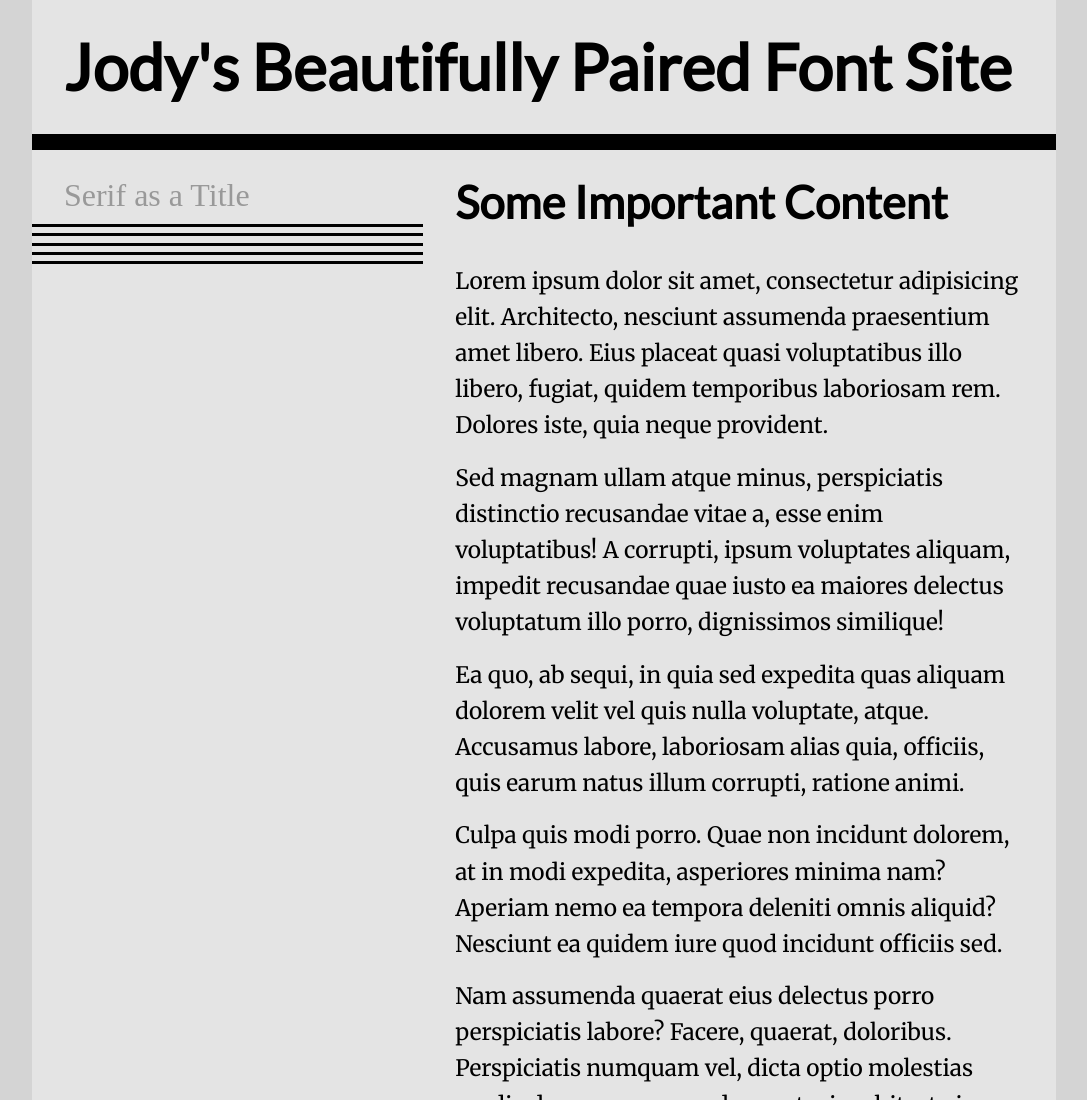
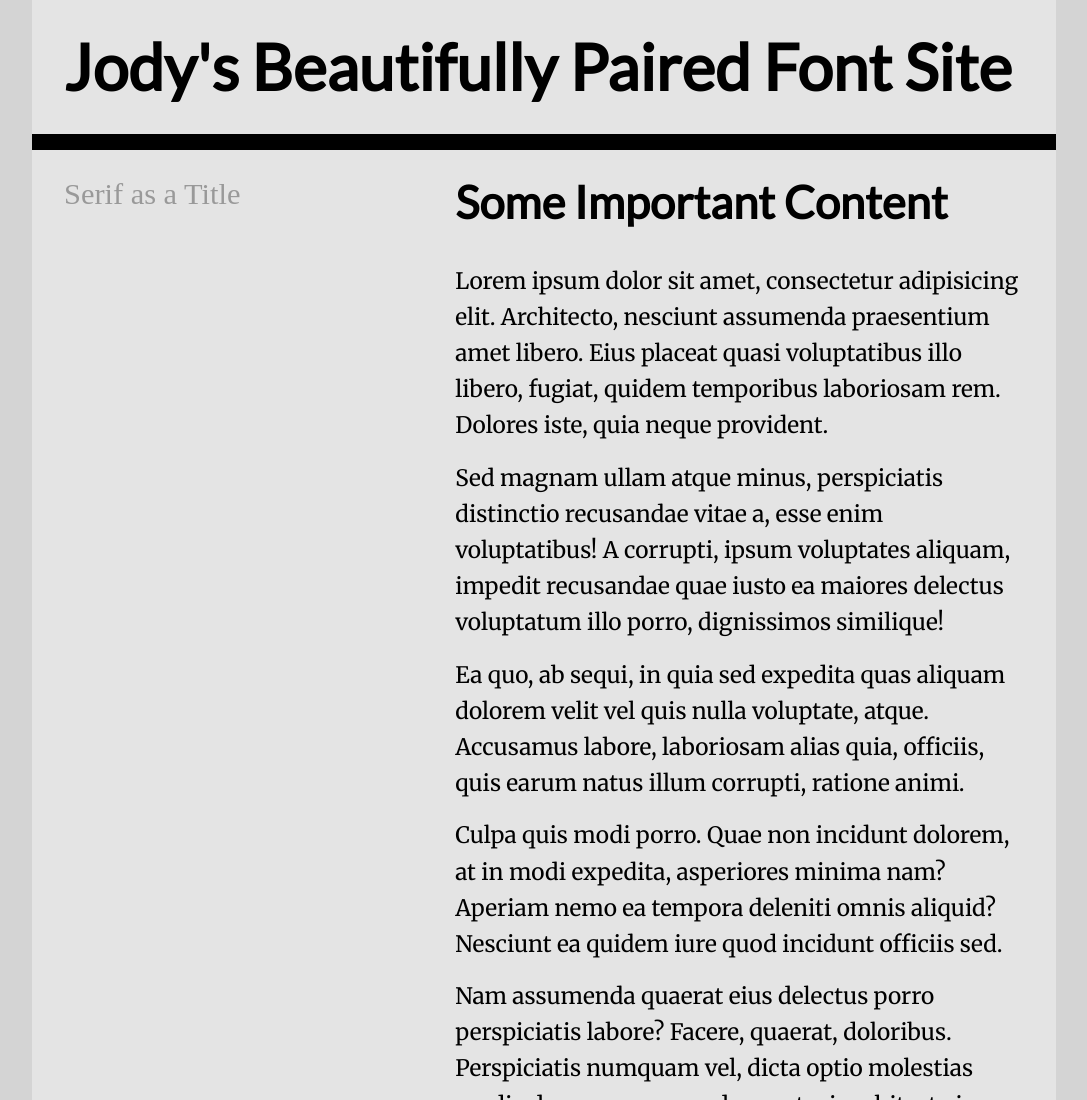
Before and after one commit to curr0250/fonts, a plain HTML site: page index.html in a window 1280 px wide. Shown: the top 1100 px of the page, without its empty margins (96-1183 px from the left). Drawn offline with Linux system fonts and the light colour scheme.

Commit message:
made it pretty
made it pretty

```diff
--- a/one.css
+++ b/one.css
@@ -25,13 +25,13 @@ nav ul{
     padding:1rem 0;
 }
 nav li{
-    font-size: 1.999rem;
+    font-size: 1.9rem;
     list-style-type: none;
 }
 nav li>a{
     display: block;
     text-decoration: none;
-    border-bottom: 0.2rem solid black;
+    border-bottom: none;
     padding: 0.2rem 2rem;
     color: #999;
 }
--- a/two.css
+++ b/two.css
@@ -25,13 +25,13 @@ nav ul{
     padding:1rem 0;
 }
 nav li{
-    font-size: 1.999rem;
+    font-size: 1.7rem;
     list-style-type: none;
 }
 nav li>a{
     display: block;
     text-decoration: none;
-    border-bottom: 0.2rem solid black;
+    border-bottom: none;
     padding: 0.2rem 2rem;
     color: #999;
 }
```
